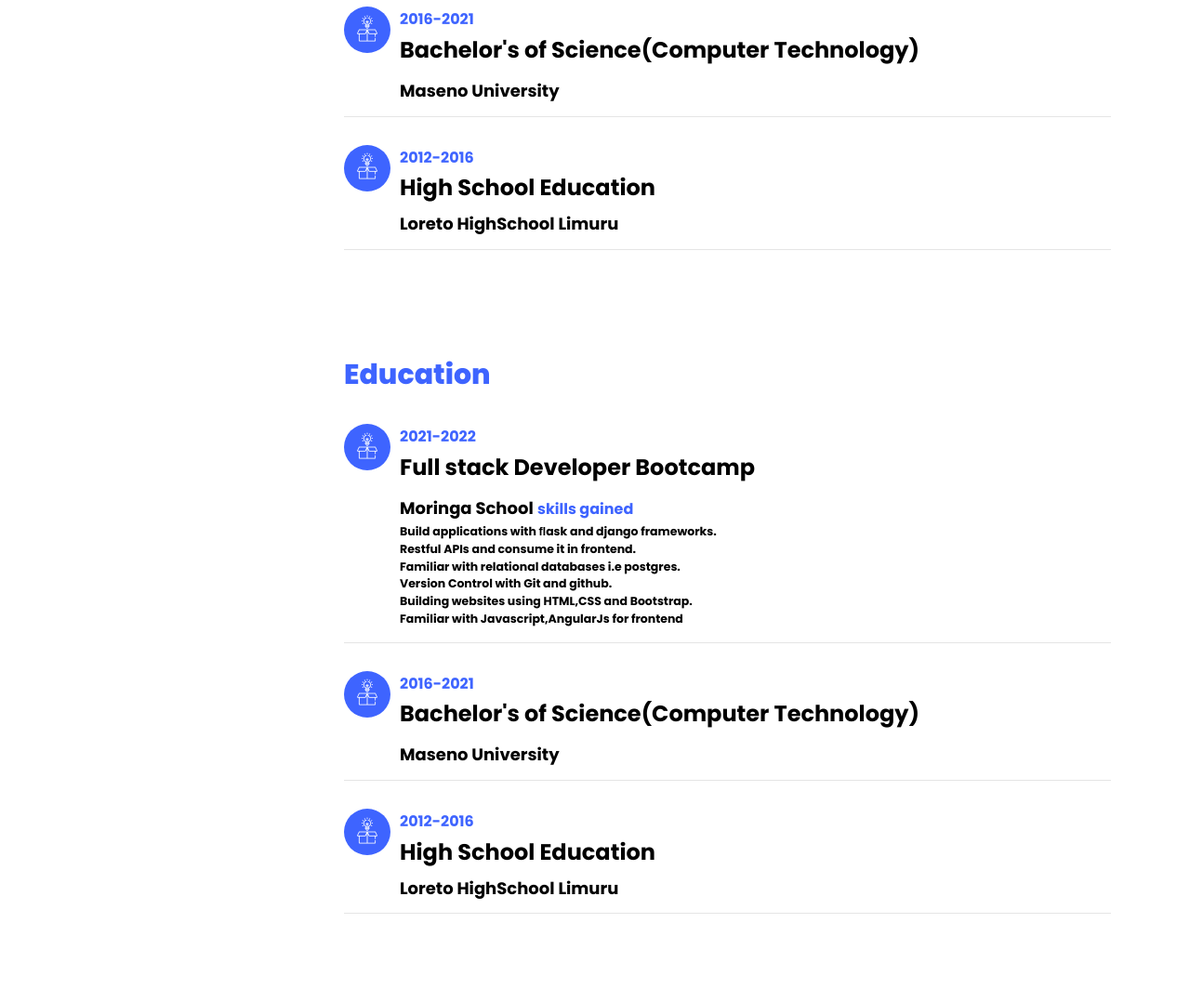
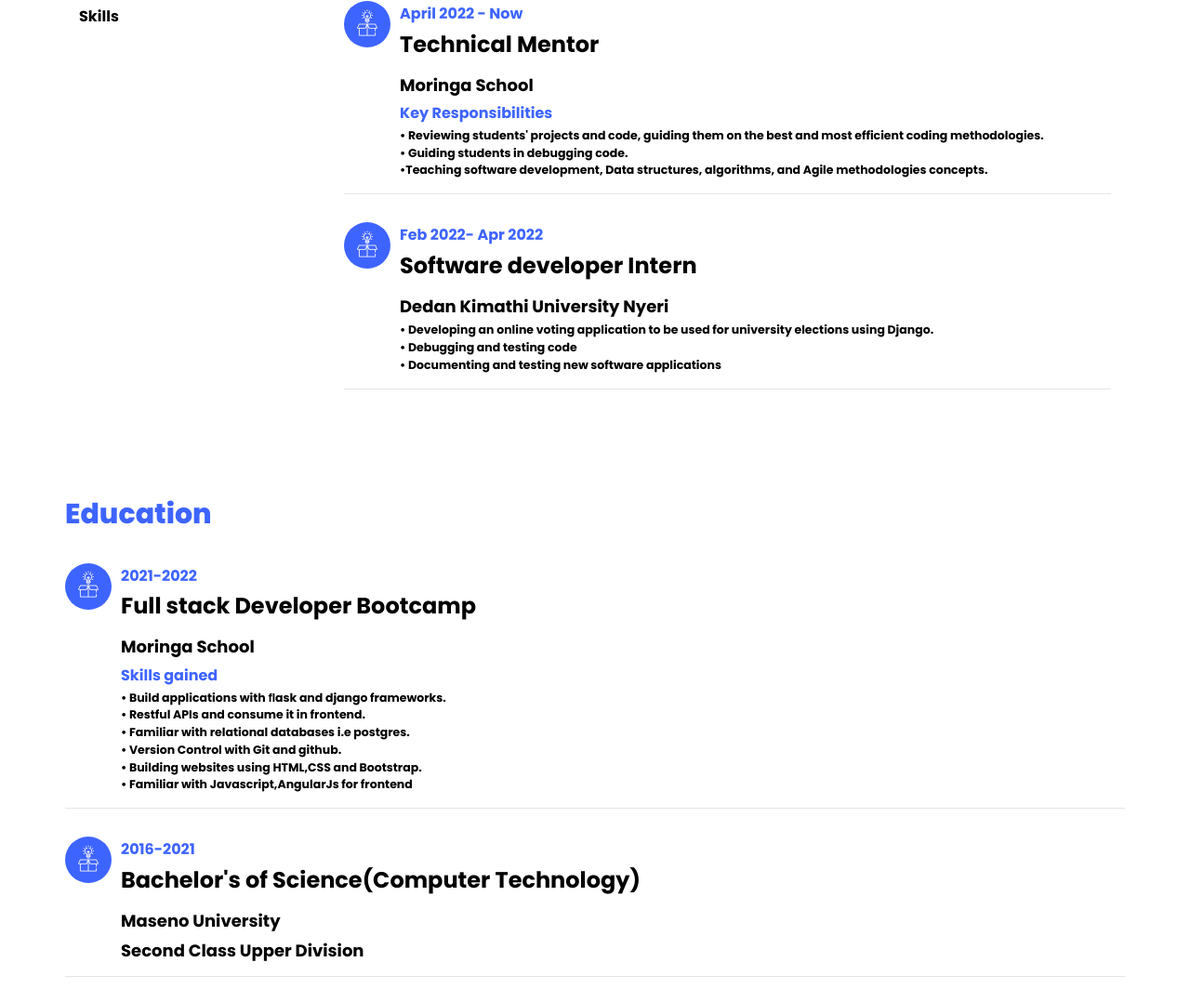
Before and after one commit to Rhonajoy/portfolio-revamp, a plain HTML site: page index.html in a window 1280 px wide. Shown: the part 1699-2777 px from the top of the page at 93% size. Drawn offline with Linux system fonts and the light colour scheme; files whose address does not match are found by name.

```diff
--- a/index.html
+++ b/index.html
@@ -2,7 +2,7 @@
 <html lang="en">
 <head>
     <meta charset="UTF-8">
-    <title>wests</title>
+    <title>Rhonajoy cv</title>
 	<script src="js/jquery-3.2.1.min.js"></script>
     <script src="bootstrap.js"></script>
     <link rel="stylesheet" href="bootstrap.css">
@@ -58,7 +58,7 @@
 						<h1>Rhonajoy Koome</h1>
 						<h2>I'm a
 							<span class="txt-rotate" data-period="2000"
-								data-rotate='[ "Web Developer.", "UI/UX designer", "IT support technician" ]'></span>
+								data-rotate='[ "Full stack Web Developer.", "Technical Mentor", "Cyber security Enthusiast" ]'></span>
 						</h2>
 					</div>
 				</div>
@@ -88,8 +88,9 @@
 						<div class="col-md-12 heading-section ftco-animate">
 							<h1 class="big">About</h1>
 							<h2 class="mb-4">About Me</h2>
-							<p>I am Full stack Software Developer and a computer science enthusiast. I am a graduate of Maseno University and currently a student in Moringa school.
-								I have a background of Computer Technology which focused more on hardware field of Technology. I am a capitalist of knowledge and a person who believes greatly in the quote "information is power".
+							<p>I am a full stack web developer,highly motivated and skilled with 2 years of experience in developing and maintaining software applications.
+								I have a strong background in Python, Javascript, Ruby, Django, Flask, Reactjs,RubyonRails. I am well-versed in the software development life cycle, including design, development, testing, and deployment. I am also skilled in working in Agile development environments, and I am comfortable working with both front-end and back-end technologies.
+								One of my key strengths is my ability to work well in a team. I have experience collaborating with cross-functional teams and I am able to communicate effectively with both technical and non-technical stakeholders. I am also committed to continuous learning and I am always eager to learn new technologies and programming languages to improve my skills and contribute to the success of the projects I am working on.
 						</p>
 
 						</div>
@@ -100,7 +101,7 @@
 								<span class="number" data-number="40">0</span>
 								<span>Project complete</span>
 							</p>
-							<p><a href="#" class="btn btn-primary py-3 px-3">Download CV</a></p>
+							<p><a href="https://drive.google.com/file/d/1S6NSi32rbuOR9xuCG6dxX_Uf-30efw_M/view?usp=sharing"  download="Rhonajoy Cv"class="btn btn-primary py-3 px-3">Download CV</a></p>
 						</div>
 					</div>
 				</div>
@@ -132,16 +133,59 @@
 								<span class="flaticon-ideas"></span>
 							</div>
 							<div class="text pl-3">
+								<span class="date">April 2022 - Now</span>
+								<h2><p>Technical Mentor</p></h2>
+								<span class="position">Moringa School</span><br>
+								<span class="date">Key Responsibilities</span>
+                                 <h5> <strong>• Reviewing students' projects and code, guiding them on the best and most efficient coding methodologies.<br>
+									• Guiding students in debugging code.<br>
+									•Teaching software development, Data structures, algorithms, and Agile methodologies concepts.<br>
+									</strong>
+									</h5>
+
+							</div>
+
+						</div>
+						<div class="resume-wrap d-flex ftco-animate">
+							<div class="icon d-flex align-items-center justify-content-center">
+								<span class="flaticon-ideas"></span>
+							</div>
+							<div class="text pl-3">
+								<span class="date">Feb 2022- Apr 2022</span>
+								<h2><p>Software developer Intern</p></h2>
+								<span class="position">Dedan Kimathi University Nyeri</span><br/>
+								<h5> <strong>• Developing an online voting application to be used for university elections using Django.<br>
+									• Debugging and testing code<br>
+									• Documenting and testing new software applications<br>
+
+									</strong>
+									</h5>
+
+
+							</div>
+
+						</div>
+
+						</div>
+
+					</div>
+					<div id="page-2" class="page two">
+						<h2 class="heading">Education</h2>
+						<div class="resume-wrap d-flex ftco-animate">
+							<div class="icon d-flex align-items-center justify-content-center">
+								<span class="flaticon-ideas"></span>
+							</div>
+							<div class="text pl-3">
 								<span class="date">2021-2022</span>
 								<h2><p>Full stack Developer Bootcamp</p></h2>
-								<span class="position">Moringa School</span>
-								<span class="date">skills gained</span>
-                                 <h5> <strong>Build applications with ﬂask and django frameworks.<br>
-									Restful APIs and consume it in frontend.<br>
-									Familiar with relational databases i.e postgres.<br>
-									Version Control with Git and github.<br>
-									Building websites using HTML,CSS and Bootstrap.<br>
-									Familiar with Javascript,AngularJs for frontend<br>
+								<span class="position">Moringa School</span><br>
+								<span class="date">Skills gained</span>
+                                 <h5> <strong>• Build applications with ﬂask and django frameworks.<br>
+									• Restful APIs and consume it in frontend.<br>
+									• Familiar with relational databases i.e postgres.<br>
+									• Version Control with Git and github.<br>
+									• Building websites using HTML,CSS and Bootstrap.<br>
+									• Familiar with Javascript,AngularJs for frontend<br>
 									</strong>
 									</h5>
 
@@ -155,7 +199,8 @@
 							<div class="text pl-3">
 								<span class="date">2016-2021</span>
 								<h2><p>Bachelor's of Science(Computer Technology)</p></h2>
-								<span class="position">Maseno University</span>
+								<span class="position">Maseno University</span><br>
+								<span class="position">Second Class Upper Division</span>
 
 							</div>
 
@@ -167,55 +212,8 @@
 							<div class="text pl-3">
 								<span class="date">2012-2016</span>
 								<h2>High School Education</h2>
-								<span class="position">Loreto HighSchool Limuru</span>
-
-							</div>
-						</div>
-
-					</div>
-					<div id="page-2" class="page two">
-						<h2 class="heading">Education</h2>
-						<div class="resume-wrap d-flex ftco-animate">
-							<div class="icon d-flex align-items-center justify-content-center">
-								<span class="flaticon-ideas"></span>
-							</div>
-							<div class="text pl-3">
-								<span class="date">2021-2022</span>
-								<h2><p>Full stack Developer Bootcamp</p></h2>
-								<span class="position">Moringa School</span>
-								<span class="date">skills gained</span>
-                                 <h5> <strong>Build applications with ﬂask and django frameworks.<br>
-									Restful APIs and consume it in frontend.<br>
-									Familiar with relational databases i.e postgres.<br>
-									Version Control with Git and github.<br>
-									Building websites using HTML,CSS and Bootstrap.<br>
-									Familiar with Javascript,AngularJs for frontend<br>
-									</strong>
-									</h5>
-
-							</div>
-
-						</div>
-						<div class="resume-wrap d-flex ftco-animate">
-							<div class="icon d-flex align-items-center justify-content-center">
-								<span class="flaticon-ideas"></span>
-							</div>
-							<div class="text pl-3">
-								<span class="date">2016-2021</span>
-								<h2><p>Bachelor's of Science(Computer Technology)</p></h2>
-								<span class="position">Maseno University</span>
-
-							</div>
-
-						</div>
-						<div class="resume-wrap d-flex ftco-animate">
-							<div class="icon d-flex align-items-center justify-content-center">
-								<span class="flaticon-ideas"></span>
-							</div>
-							<div class="text pl-3">
-								<span class="date">2012-2016</span>
-								<h2>High School Education</h2>
-								<span class="position">Loreto HighSchool Limuru</span>
+								<span class="position">Loreto HighSchool Limuru</span><br>
+								<span class="position">Grade:B+</span>
 
 							</div>
 						</div>
@@ -466,17 +464,7 @@
 						</div>
 					</div>
 				</div>
-				<div class="col-md-6 col-lg-3 d-flex ftco-animate">
-					<div class="align-self-stretch box text-center p-4 shadow">
-						<div class="icon d-flex align-items-center justify-content-center">
-							<span class="icon-globe"></span>
-						</div>
-						<div>
-							<h3 class="mb-4">Website</h3>
-							<p><a href="#"></a></p>
-						</div>
-					</div>
-				</div>
+
 			</div>
 
 
@@ -493,8 +481,8 @@
 						<p>Live on</p>
 						<ul class="ftco-footer-social list-unstyled float-md-left float-lft mt-5">
 
-							<li class="ftco-animate"><a href="#"><span class="icon-linkedin"></span></a></li>
-							<li class="ftco-animate"><a href="https://github.com/RhonaJoyKe/"><span class="icon-github"></span></a></li>
+							<li class="ftco-animate"><a href="https://www.linkedin.com/in/koome-rhonajoy"><span class="icon-linkedin"></span></a></li>
+							<li class="ftco-animate"><a href="https://github.com/Rhonajoy"><span class="icon-github"></span></a></li>
 						</ul>
 					</div>
 				</div>
```
